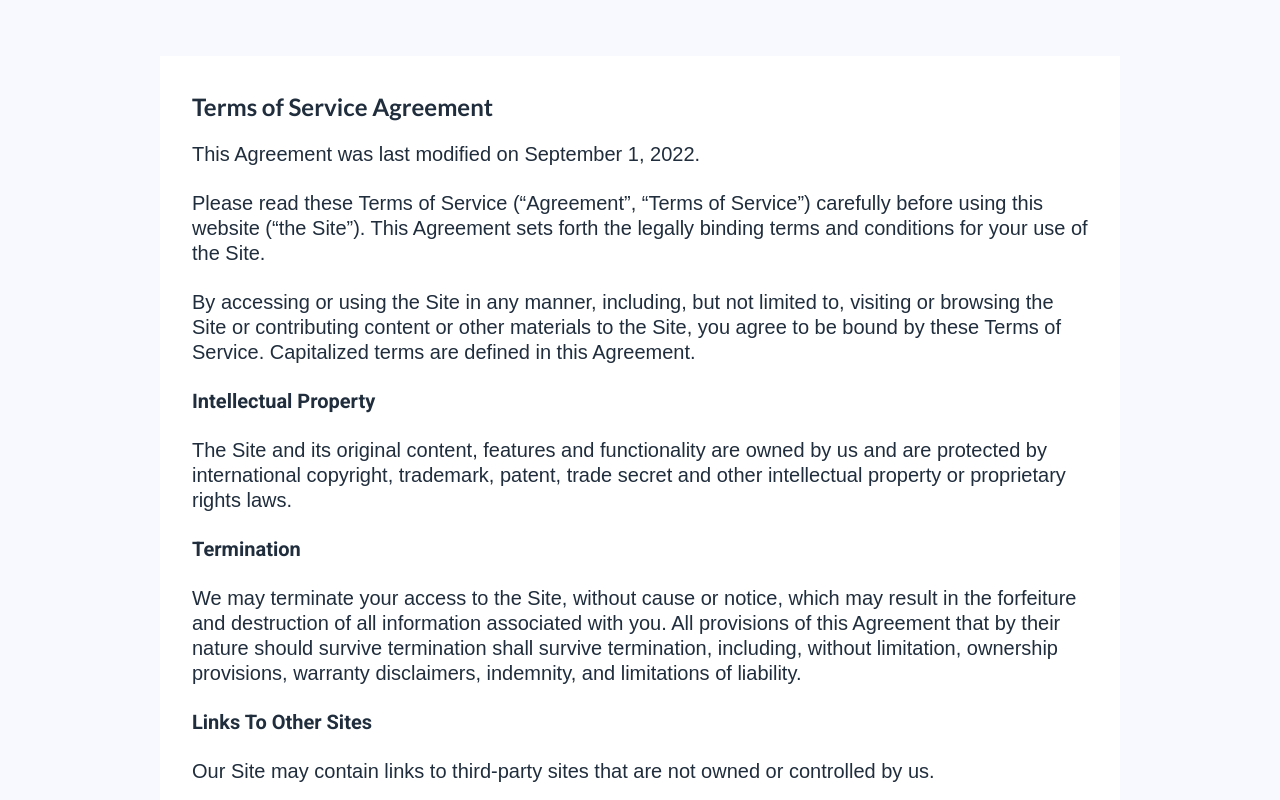
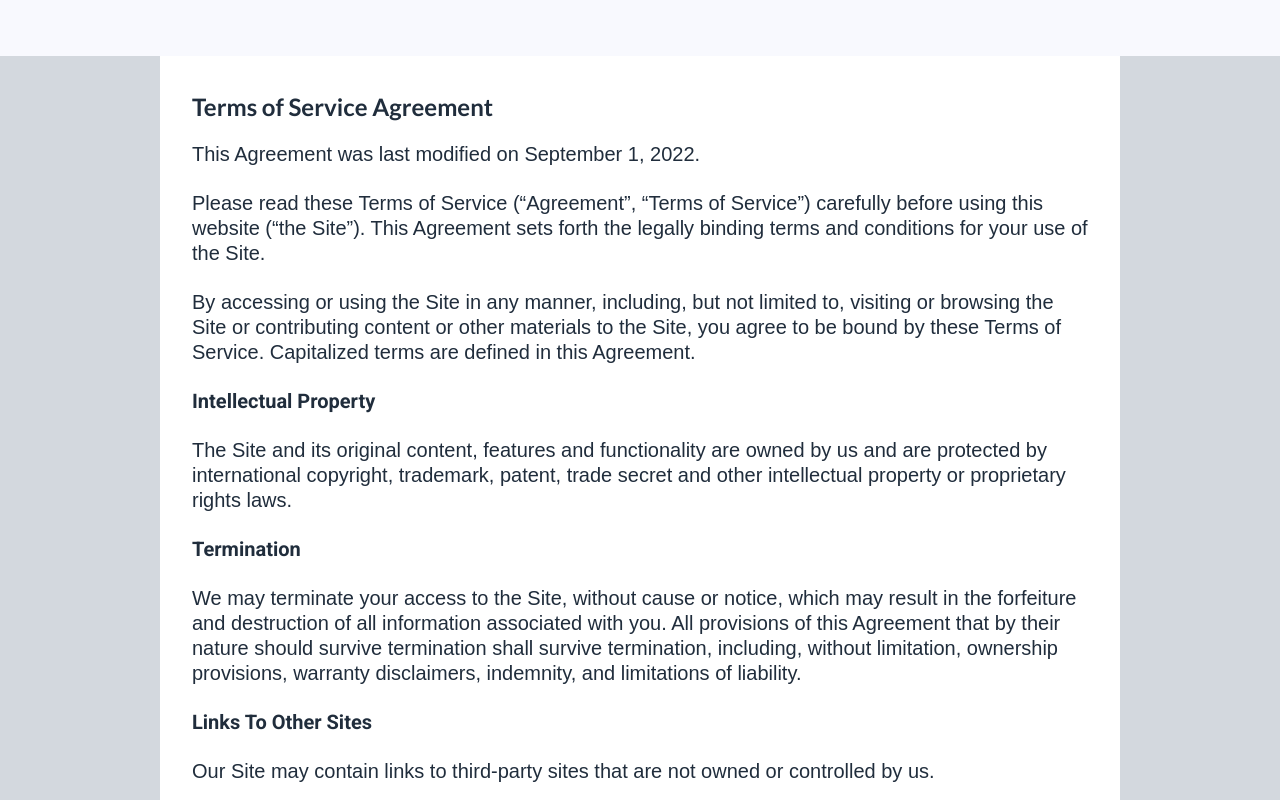
Before and after one commit to kwkwkw666/vsl, a plain HTML site: page 2/terms.html in a window 1280 px wide. Drawn offline with Linux system fonts and the light colour scheme; a web font is replaced by a local one.

Commit message:
Add files via upload

```diff
--- a/2/static/css/terms.css
+++ b/2/static/css/terms.css
@@ -746,7 +746,7 @@ table {
       }
         }
 
- .gp-component-id-GzQ2SiJLXF.gp-component > [data-section-overlay] { z-index: 0 !important;background-color: rgb(248, 249, 254);position: absolute;bottom: 0px;top: 0px;left: 0px;right: 0px; } @media (max-width: 639px) { .gp-component-id-GzQ2SiJLXF.gp-component > [data-section-overlay] { background-color: rgb(211, 216, 222);z-index: 0 !important;position: absolute;bottom: 0px;top: 0px;left: 0px;right: 0px; } } @media (max-width: 767px) and (min-width: 640px) { .gp-component-id-GzQ2SiJLXF.gp-component > [data-section-overlay] { z-index: 0 !important;position: absolute;bottom: 0px;top: 0px;left: 0px;right: 0px; } } @media (max-width: 991px) and (min-width: 768px) { .gp-component-id-GzQ2SiJLXF.gp-component > [data-section-overlay] { z-index: 0 !important;position: absolute;bottom: 0px;top: 0px;left: 0px;right: 0px; } } @media (max-width: 1199px) and (min-width: 992px) { .gp-component-id-GzQ2SiJLXF.gp-component > [data-section-overlay] { z-index: 0 !important;position: absolute;bottom: 0px;top: 0px;left: 0px;right: 0px; } } @media (min-width: 1200px) { .gp-component-id-GzQ2SiJLXF.gp-component > [data-section-overlay] { z-index: 0 !important;position: absolute;bottom: 0px;top: 0px;left: 0px;right: 0px; } }
+ .gp-component-id-GzQ2SiJLXF.gp-component > [data-section-overlay] { z-index: 0 !important;background-color: rgb(248, 249, 254);position: absolute;bottom: 0px;top: 0px;left: 0px;right: 0px; } @media (max-width: 639px) { .gp-component-id-GzQ2SiJLXF.gp-component > [data-section-overlay] { background-color: rgb(211, 216, 222);z-index: 0 !important;position: absolute;bottom: 0px;top: 0px;left: 0px;right: 0px; } } @media (max-width: 767px) and (min-width: 640px) { .gp-component-id-GzQ2SiJLXF.gp-component > [data-section-overlay] { background-color: rgb(211, 216, 222);z-index: 0 !important;position: absolute;bottom: 0px;top: 0px;left: 0px;right: 0px; } } @media (max-width: 991px) and (min-width: 768px) { .gp-component-id-GzQ2SiJLXF.gp-component > [data-section-overlay] { background-color: rgb(211, 216, 222);z-index: 0 !important;position: absolute;bottom: 0px;top: 0px;left: 0px;right: 0px; } } @media (max-width: 1199px) and (min-width: 992px) { .gp-component-id-GzQ2SiJLXF.gp-component > [data-section-overlay] { background-color: rgb(211, 216, 222);z-index: 0 !important;position: absolute;bottom: 0px;top: 0px;left: 0px;right: 0px; } } @media (min-width: 1200px) { .gp-component-id-GzQ2SiJLXF.gp-component > [data-section-overlay] { background-color: rgb(211, 216, 222);z-index: 0 !important;position: absolute;bottom: 0px;top: 0px;left: 0px;right: 0px; } }
 
  @media (max-width: 639px) { .gp-component-id-jrg_1jHmrK { margin-left: 0px;margin-right: 0px;margin-top: 0px;margin-bottom: 0px;box-sizing: border-box; } } @media (max-width: 767px) and (min-width: 640px) { .gp-component-id-jrg_1jHmrK { margin-left: 0px;margin-right: 0px;margin-top: 0px;margin-bottom: 0px;box-sizing: border-box; } } @media (max-width: 991px) and (min-width: 768px) { .gp-component-id-jrg_1jHmrK { margin-left: 0px;margin-right: 0px;margin-top: 0px;margin-bottom: 0px;box-sizing: border-box; } } @media (max-width: 1199px) and (min-width: 992px) { .gp-component-id-jrg_1jHmrK { margin-left: 0px;margin-right: 0px;margin-top: 0px;margin-bottom: 0px;box-sizing: border-box; } } @media (min-width: 1200px) { .gp-component-id-jrg_1jHmrK { margin-left: 0px;margin-right: 0px;margin-top: 0px;margin-bottom: 0px;box-sizing: border-box; } }
 
```
